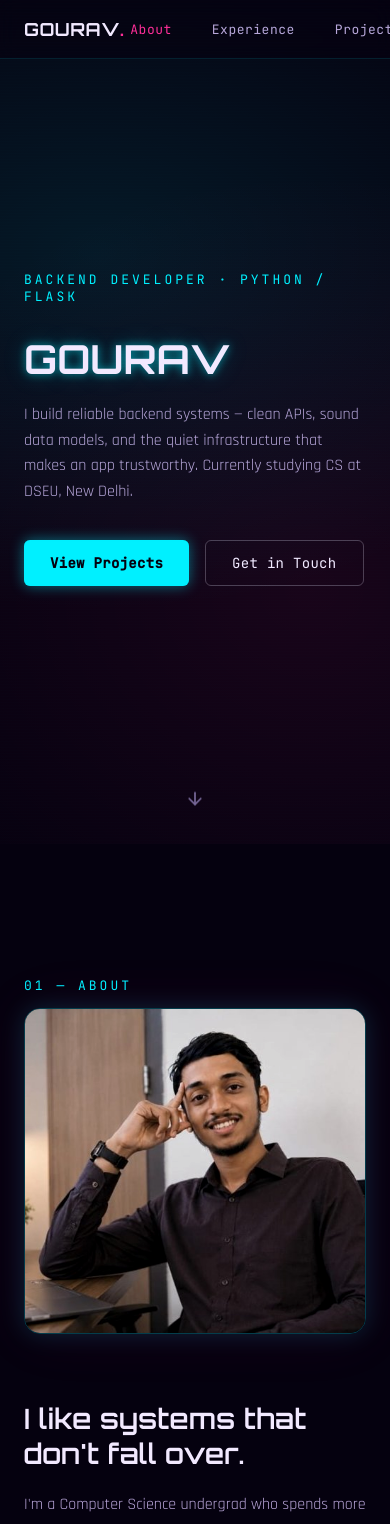
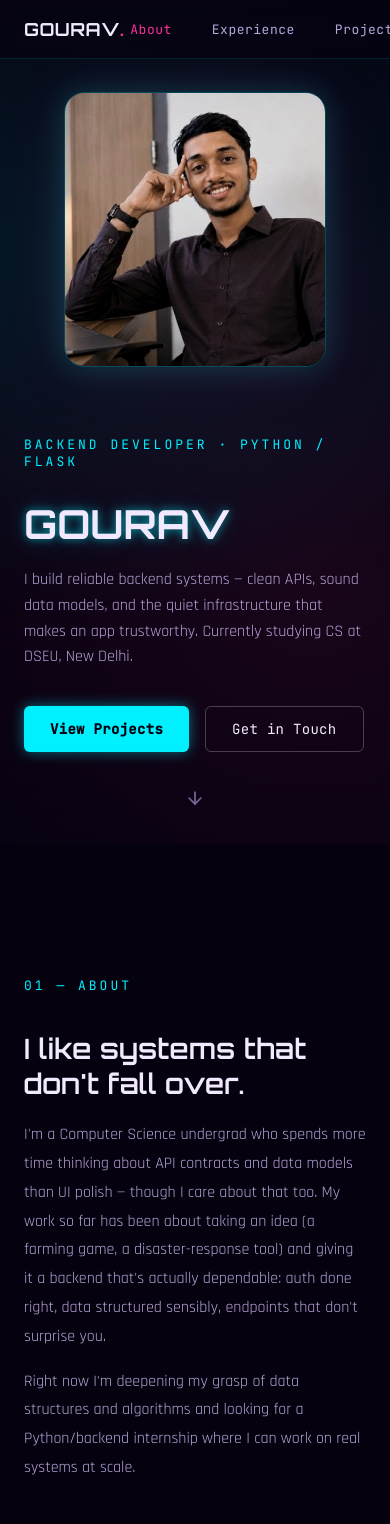
Before and after one commit to Gourav232003/Portfolio, a React (Vite) app: page / in a window 390 px wide. Shown: the top 1524 px of the page. Built offline with nearby package versions, Linux system fonts and the light colour scheme.

Commit message:
Implement ambient background and update hero section
Added an ambient background effect with drifting particles to enhance the visual appeal of the portfolio. Updated the layout of the hero section and adjusted styles for improved responsiveness.

```diff
--- a/src/App.jsx
+++ b/src/App.jsx
@@ -117,6 +117,84 @@ function Reveal({ children, className = "" }) {
   );
 }
 
+// ---------------------------------------------------------------------------
+// Ambient background — subtle drifting particles on near-black canvas.
+// Plain 2D canvas, no dependencies. Respects prefers-reduced-motion.
+// ---------------------------------------------------------------------------
+function AmbientBackground() {
+  const canvasRef = useRef(null);
+
+  useEffect(() => {
+    const canvas = canvasRef.current;
+    if (!canvas) return;
+    const ctx = canvas.getContext("2d");
+    const prefersReducedMotion = window.matchMedia("(prefers-reduced-motion: reduce)").matches;
+    let animationId;
+    let particles = [];
+
+    function resize() {
+      canvas.width = window.innerWidth;
+      canvas.height = window.innerHeight;
+    }
+    resize();
+    window.addEventListener("resize", resize);
+
+    const COLORS = ["0,240,255", "255,46,151", "242,233,255"];
+    const COUNT = 65;
+    particles = Array.from({ length: COUNT }, () => ({
+      x: Math.random() * canvas.width,
+      y: Math.random() * canvas.height,
+      r: Math.random() * 1.3 + 0.4,
+      vx: (Math.random() - 0.5) * 0.1,
+      vy: (Math.random() - 0.5) * 0.1,
+      color: COLORS[Math.floor(Math.random() * COLORS.length)],
+      baseAlpha: Math.random() * 0.3 + 0.12,
+      twinkleSpeed: Math.random() * 0.012 + 0.004,
+      twinklePhase: Math.random() * Math.PI * 2,
+    }));
+
+    function draw(time) {
+      ctx.clearRect(0, 0, canvas.width, canvas.height);
+      particles.forEach((p) => {
+        if (!prefersReducedMotion) {
+          p.x += p.vx;
+          p.y += p.vy;
+          if (p.x < 0) p.x = canvas.width;
+          if (p.x > canvas.width) p.x = 0;
+          if (p.y < 0) p.y = canvas.height;
+          if (p.y > canvas.height) p.y = 0;
+        }
+        const alpha = prefersReducedMotion
+          ? p.baseAlpha
+          : Math.max(0, p.baseAlpha + Math.sin(time * p.twinkleSpeed + p.twinklePhase) * 0.12);
+        ctx.beginPath();
+        ctx.fillStyle = `rgba(${p.color},${alpha})`;
+        ctx.arc(p.x, p.y, p.r, 0, Math.PI * 2);
+        ctx.fill();
+      });
+      animationId = requestAnimationFrame(draw);
+    }
+    animationId = requestAnimationFrame(draw);
+
+    return () => {
+      cancelAnimationFrame(animationId);
+      window.removeEventListener("resize", resize);
+    };
+  }, []);
+
+  return (
+    <canvas
+      ref={canvasRef}
+      style={{
+        position: "fixed",
+        inset: 0,
+        zIndex: 0,
+        pointerEvents: "none",
+      }}
+    />
+  );
+}
+
 export default function Portfolio() {
   const [activeSection, setActiveSection] = useState("about");
 
@@ -194,6 +272,10 @@ export default function Portfolio() {
         }
       `}</style>
 
+      <AmbientBackground />
+
+      <div style={{ position: "relative", zIndex: 1 }}>
+
       {/* NAV */}
       <nav
         style={{
@@ -265,6 +347,16 @@ export default function Portfolio() {
           }}
         />
         <div style={{ position: "relative", zIndex: 10, maxWidth: 1100, margin: "0 auto", padding: "0 24px", width: "100%" }}>
+          <div
+            className="hero-grid"
+            style={{
+              display: "grid",
+              gridTemplateColumns: "1.3fr 0.85fr",
+              gap: 56,
+              alignItems: "center",
+            }}
+          >
+            <div>
               <p className="font-mono" style={{ color: "#00F0FF", fontSize: 13, letterSpacing: 3, marginBottom: 18, textTransform: "uppercase" }}>
                 Backend Developer · Python / Flask
               </p>
@@ -312,6 +404,30 @@ export default function Portfolio() {
                 </button>
               </div>
             </div>
+            <div
+              className="hero-photo"
+              style={{
+                borderRadius: 20,
+                overflow: "hidden",
+                border: "1px solid rgba(0,240,255,0.25)",
+                boxShadow: "0 0 30px rgba(0,240,255,0.18), 0 0 70px rgba(255,46,151,0.1)",
+                aspectRatio: "1 / 1.05",
+              }}
+            >
+              <img
+                src={profilePhoto}
+                alt="Gourav"
+                style={{
+                  width: "100%",
+                  height: "100%",
+                  objectFit: "cover",
+                  display: "block",
+                  filter: "saturate(0.95) contrast(1.03)",
+                }}
+              />
+            </div>
+          </div>
+        </div>
         <button
           onClick={() => scrollTo("about")}
           aria-label="Scroll down"
@@ -339,28 +455,7 @@ export default function Portfolio() {
             <p className="font-mono" style={{ color: "#00F0FF", fontSize: 13, letterSpacing: 3, marginBottom: 14, textTransform: "uppercase" }}>
               01 — About
             </p>
-            <div className="about-grid" style={{ display: "grid", gridTemplateColumns: "0.85fr 1.3fr 1fr", gap: 44, alignItems: "start" }}>
-              <div
-                style={{
-                  borderRadius: 16,
-                  overflow: "hidden",
-                  border: "1px solid rgba(0,240,255,0.25)",
-                  boxShadow: "0 0 24px rgba(0,240,255,0.15), 0 0 60px rgba(255,46,151,0.08)",
-                  minWidth: 220,
-                }}
-              >
-                <img
-                  src={profilePhoto}
-                  alt="Gourav"
-                  style={{
-                    width: "100%",
-                    height: "100%",
-                    objectFit: "cover",
-                    display: "block",
-                    filter: "saturate(0.95) contrast(1.03)",
-                  }}
-                />
-              </div>
+            <div className="about-grid" style={{ display: "grid", gridTemplateColumns: "1.5fr 1fr", gap: 44, alignItems: "start" }}>
               <div style={{ minWidth: 280 }}>
                 <h2 className="font-display" style={{ fontSize: "clamp(28px, 3.5vw, 40px)", fontWeight: 600, marginBottom: 20, lineHeight: 1.25 }}>
                   I like systems that don't fall over.
@@ -721,8 +816,18 @@ export default function Portfolio() {
           .about-grid {
             grid-template-columns: 1fr !important;
           }
+          .hero-grid {
+            grid-template-columns: 1fr !important;
+          }
+          .hero-photo {
+            max-width: 260px;
+            margin: 0 auto;
+            order: -1;
+          }
         }
       `}</style>
+
+      </div>
     </div>
   );
 }
```
Lines whose indentation alone changed are shown as unchanged.
